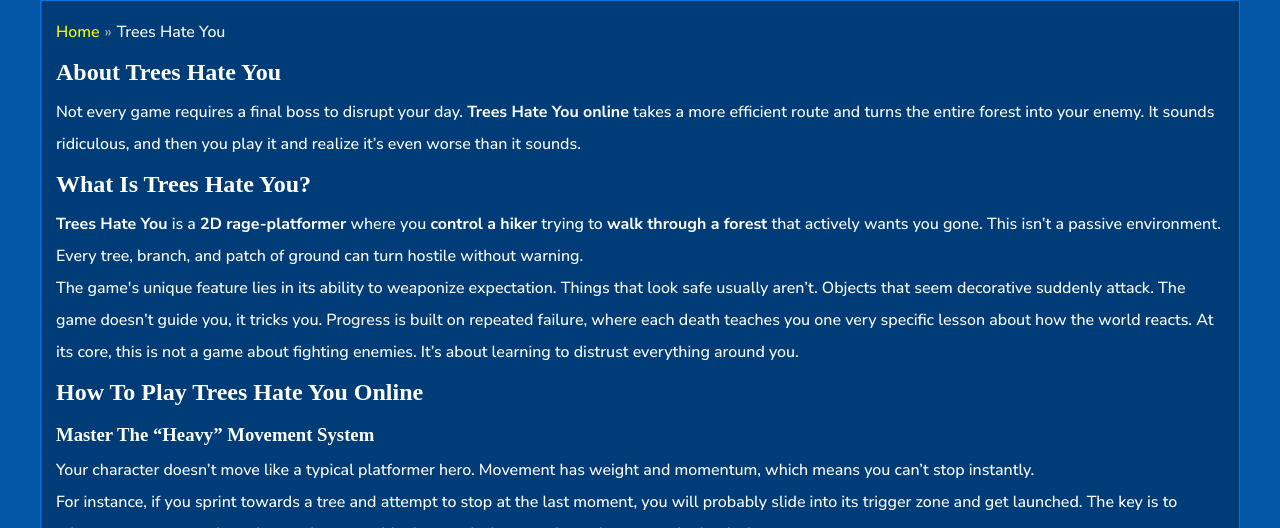
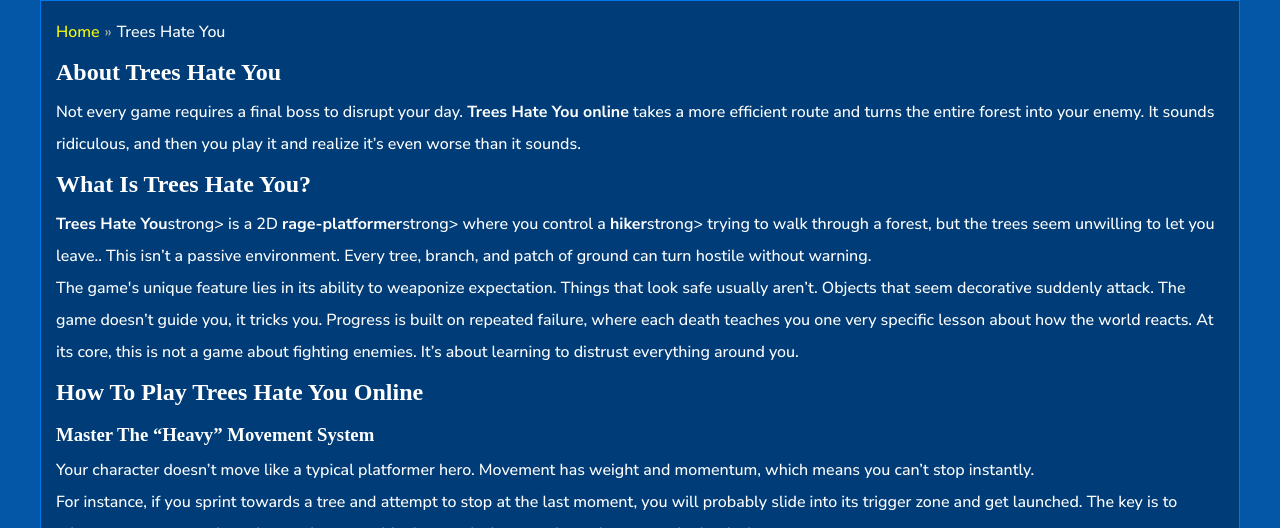
Before and after one commit to treeshateyouonline/treeshateyouonline.github.io, a plain HTML site: page index.html in a window 1280 px wide. Shown: the part 809-1337 px from the top of the page. Drawn offline with Linux system fonts and the light colour scheme.

Commit message:
Update index.html

```diff
--- a/index.html
+++ b/index.html
@@ -120,7 +120,7 @@
                         <div class="text-area--content">
                             <h2>About Trees Hate You</h2><p>Not every game requires a final boss to disrupt your day. <strong>Trees Hate You online</strong> takes a more efficient route and turns the entire forest into your enemy. It sounds ridiculous, and then you play it and realize it&rsquo;s even worse than it sounds.</p>
 <h2>What is Trees Hate You?</h2>
-<p><strong>Trees Hate You</strong> is a <strong>2D rage-platformer</strong> where you <strong>control a hiker</strong> trying to <strong>walk through a forest</strong> that actively wants you gone. This isn&rsquo;t a passive environment. Every tree, branch, and patch of ground can turn hostile without warning.</p>
+<p><strong>Trees Hate You</strong>strong> is a 2D <strong>rage-platformer</strong>strong> where you control a <strong>hiker</strong>strong> trying to walk through a forest, but the trees seem unwilling to let you leave.. This isn&rsquo;t a passive environment. Every tree, branch, and patch of ground can turn hostile without warning.</p>
 <p>The game's unique feature lies in its ability to weaponize expectation. Things that look safe usually aren&rsquo;t. Objects that seem decorative suddenly attack. The game doesn&rsquo;t guide you, it tricks you. Progress is built on repeated failure, where each death teaches you one very specific lesson about how the world reacts. At its core, this is not a game about fighting enemies. It&rsquo;s about learning to distrust everything around you.</p>
 <h2>How To Play Trees Hate You Online</h2>
 <h3>Master the &ldquo;heavy&rdquo; movement system</h3>
```
